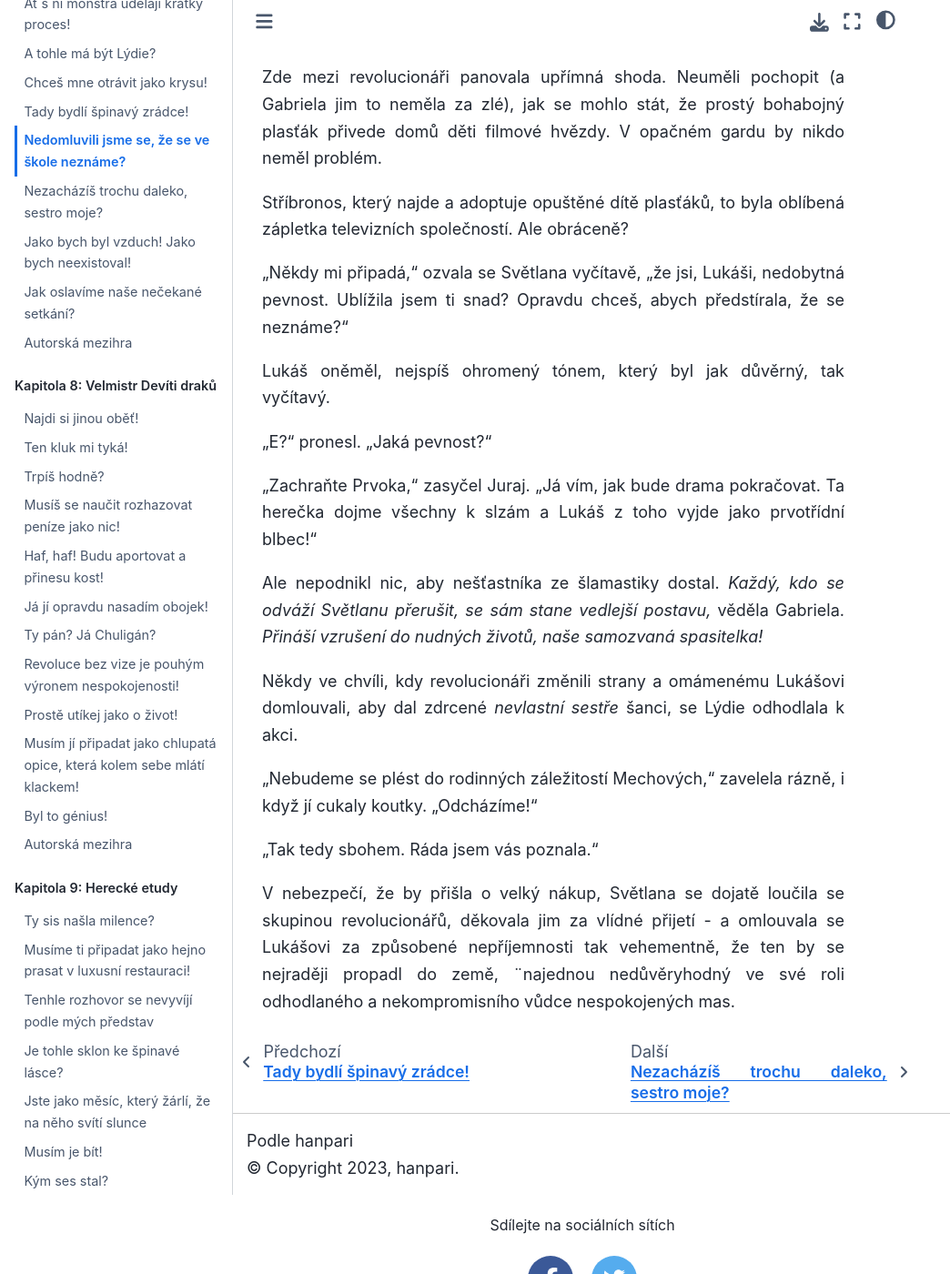
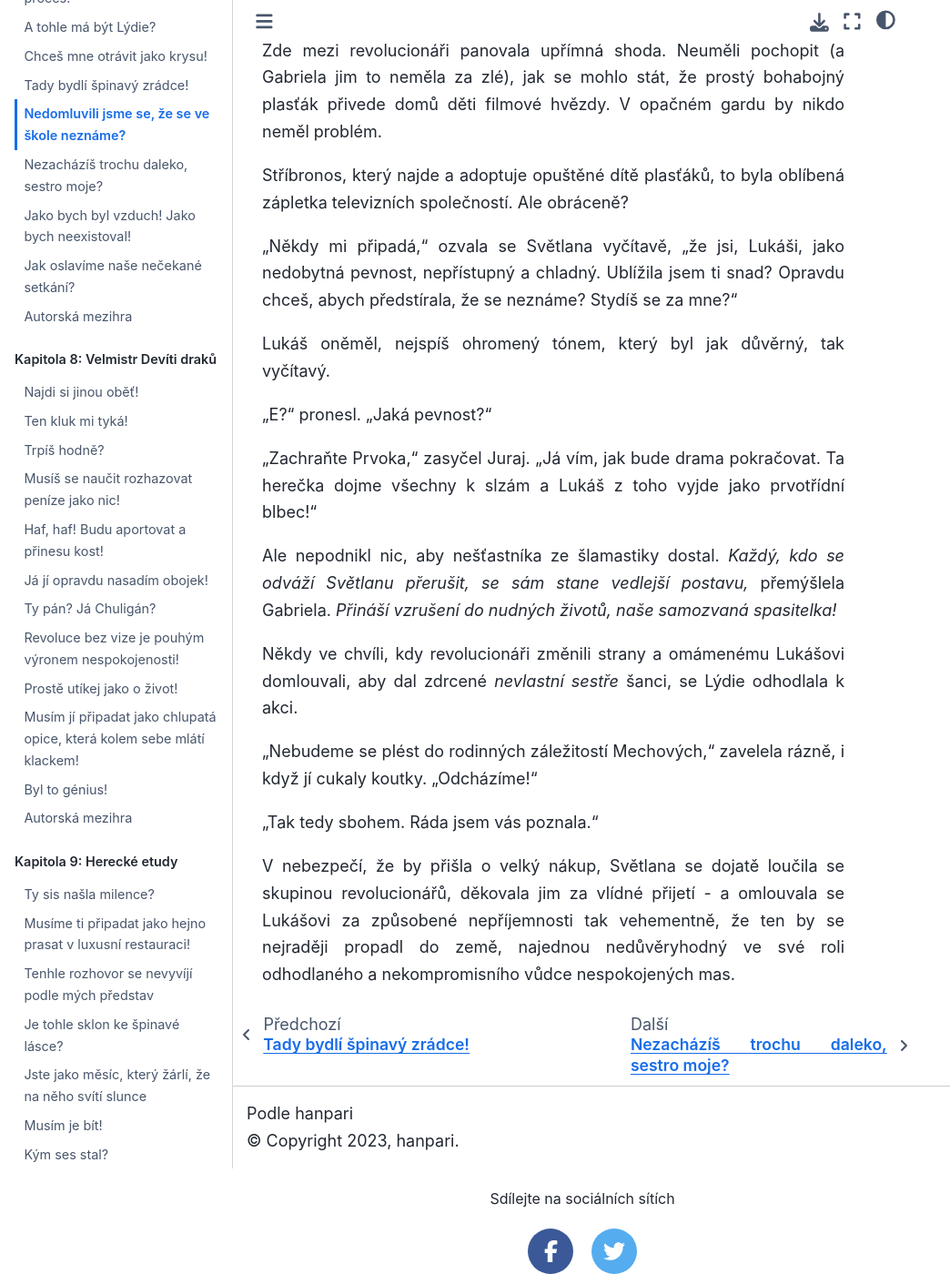
Before and after one commit to hanpari/sest-spolecniku, a Sphinx documentation site: the page built from source/sest_spolecniku/007-gubernatorka-v-bilem/8.md, in a window 1280 px wide and 1400 px high, scrolled down 2555 px. Shown: the whole window at 91% size, without its empty margins (0-1044 px from the left). Built offline with Sphinx 7.4.7 and the Sphinx Book theme 1.1.4, drawn with Linux system fonts in a browser that asks for light colours; some of the changed text lies outside the part shown.

Commit message:
Update 8.md

```diff
--- a/source/sest_spolecniku/007-gubernatorka-v-bilem/8.md
+++ b/source/sest_spolecniku/007-gubernatorka-v-bilem/8.md
@@ -60,7 +60,7 @@
 
 Stříbronos, který najde a adoptuje opuštěné dítě plasťáků, to byla oblíbená zápletka televizních společností. Ale obráceně?
 
-"Někdy mi připadá," ozvala se Světlana vyčítavě, "že jsi, Lukáši, nedobytná pevnost. Ublížila jsem ti snad? Opravdu chceš, abych předstírala, že se neznáme?"
+"Někdy mi připadá," ozvala se Světlana vyčítavě, "že jsi, Lukáši, jako nedobytná pevnost, nepřístupný a chladný. Ublížila jsem ti snad? Opravdu chceš, abych předstírala, že se neznáme? Stydíš se za mne?"
 
 Lukáš oněměl, nejspíš ohromený tónem, který byl jak důvěrný, tak vyčítavý.
 
@@ -68,7 +68,7 @@
 
 "Zachraňte Prvoka," zasyčel Juraj. "Já vím, jak bude drama pokračovat. Ta herečka dojme všechny k slzám a Lukáš z toho vyjde jako prvotřídní blbec!"
 
-Ale nepodnikl nic, aby nešťastníka ze šlamastiky dostal. *Každý, kdo se odváží Světlanu přerušit, se sám stane vedlejší postavu,* věděla Gabriela. *Přináší vzrušení do nudných životů, naše samozvaná spasitelka!*
+Ale nepodnikl nic, aby nešťastníka ze šlamastiky dostal. *Každý, kdo se odváží Světlanu přerušit, se sám stane vedlejší postavu,* přemýšlela Gabriela. *Přináší vzrušení do nudných životů, naše samozvaná spasitelka!*
 
 Někdy ve chvíli, kdy revolucionáři změnili strany a omámenému Lukášovi domlouvali, aby dal zdrcené *nevlastní sestře* šanci, se Lýdie odhodlala k akci.
 
@@ -76,4 +76,4 @@
 
 "Tak tedy sbohem. Ráda jsem vás poznala."
 
-V nebezpečí, že by přišla o velký nákup, Světlana se dojatě loučila se skupinou revolucionářů, děkovala jim za vlídné přijetí - a omlouvala se Lukášovi za způsobené nepříjemnosti tak vehementně, že ten by se nejraději propadl do země, ¨najednou nedůvěryhodný ve své roli odhodlaného a nekompromisního vůdce nespokojených mas.
+V nebezpečí, že by přišla o velký nákup, Světlana se dojatě loučila se skupinou revolucionářů, děkovala jim za vlídné přijetí - a omlouvala se Lukášovi za způsobené nepříjemnosti tak vehementně, že ten by se nejraději propadl do země, najednou nedůvěryhodný ve své roli odhodlaného a nekompromisního vůdce nespokojených mas.
```
Also changed, not shown: other parts of source/sest_spolecniku/007-gubernatorka-v-bilem/8.md (+2 -2 lines).
